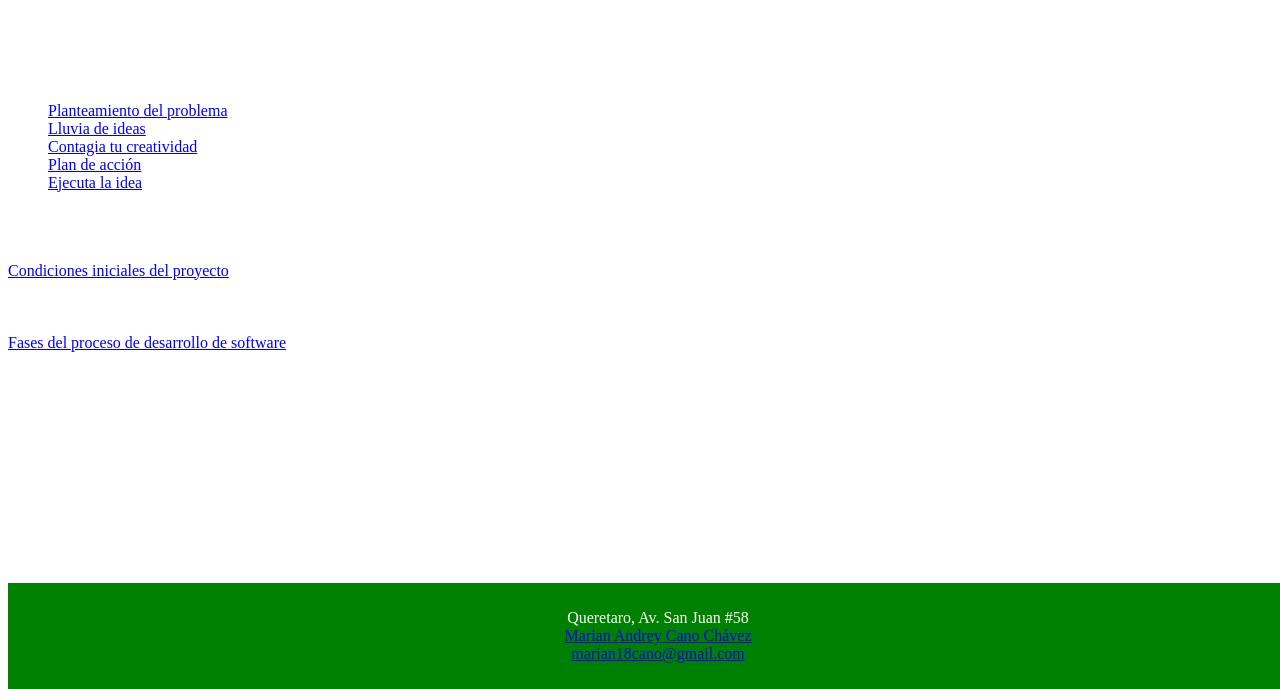
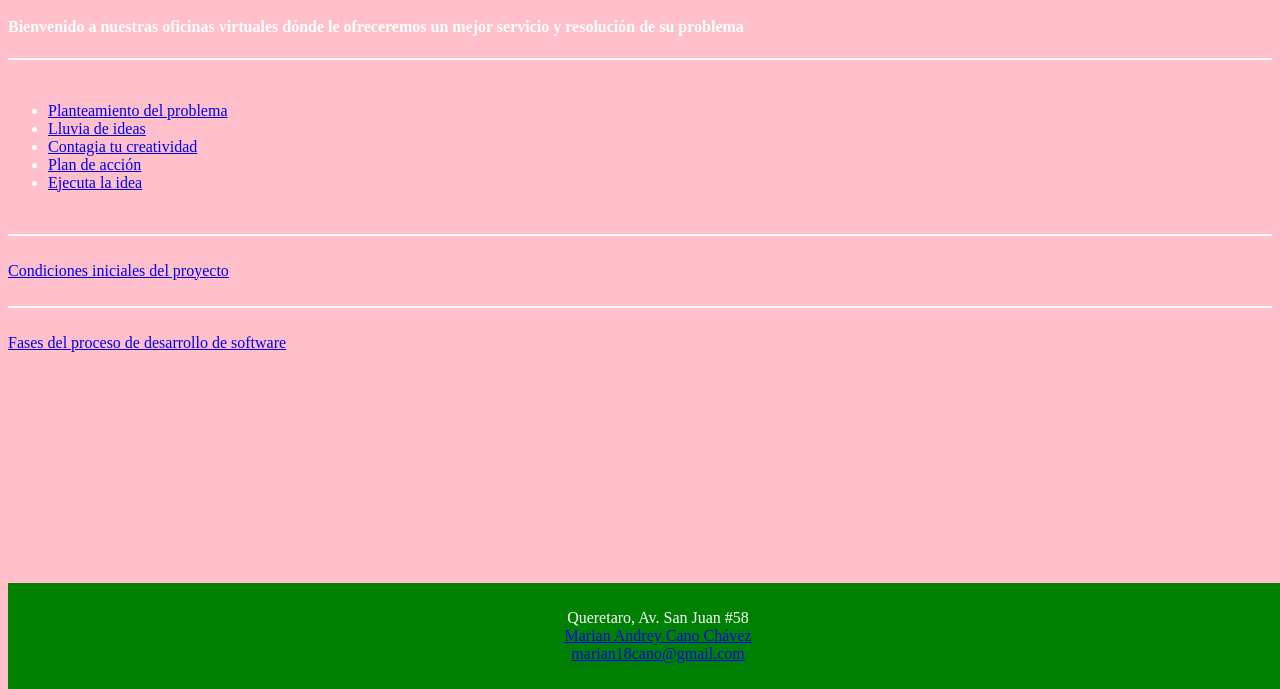
Before and after one commit to Andyill/Ghg, a plain HTML site: page index.html in a window 1280 px wide. Shown: the part 111-800 px from the top of the page. Drawn offline with Linux system fonts and the light colour scheme.

Commit message:
Update index.html

```diff
--- a/index.html
+++ b/index.html
@@ -4,7 +4,7 @@
 <title>PÁGINA DE INICIO </title>
     <style>
         body {
-            background-color: lavander;
+            background-color: pink;
             color: white;
         }
         header {
```
